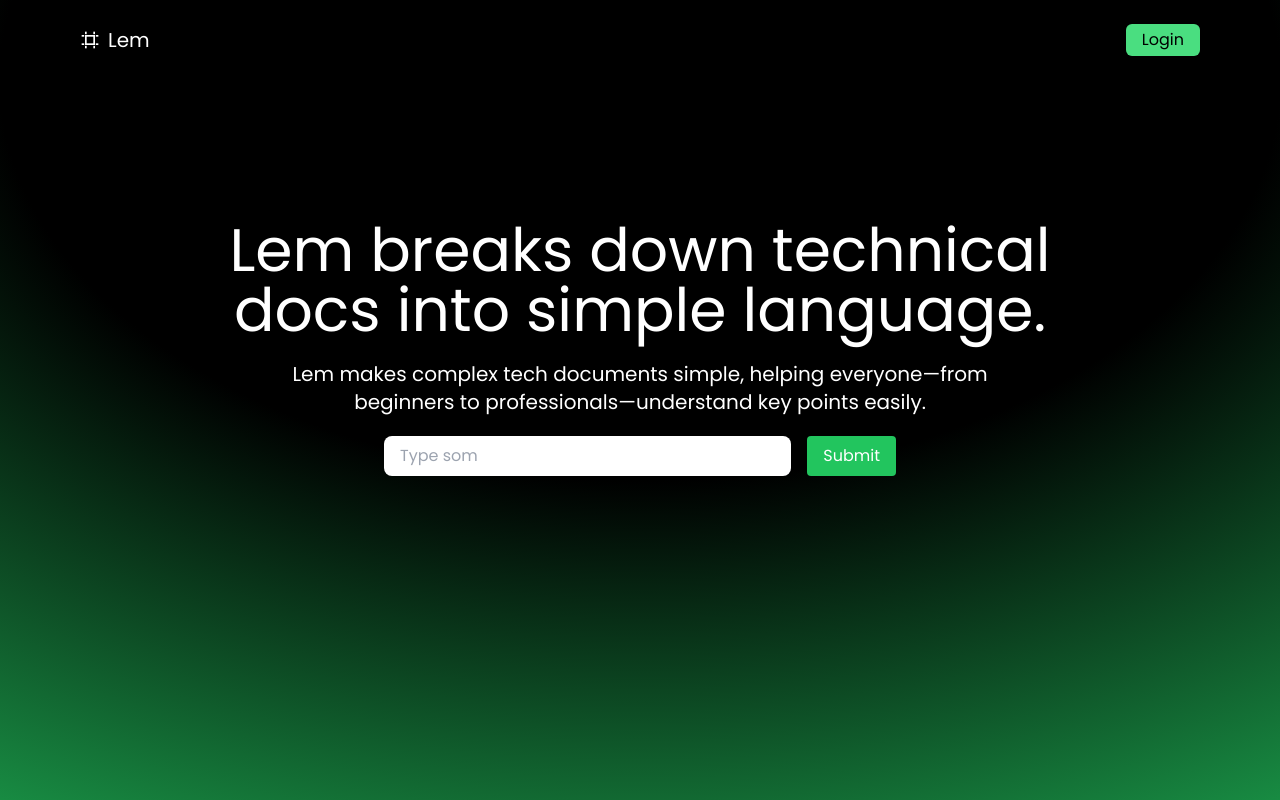
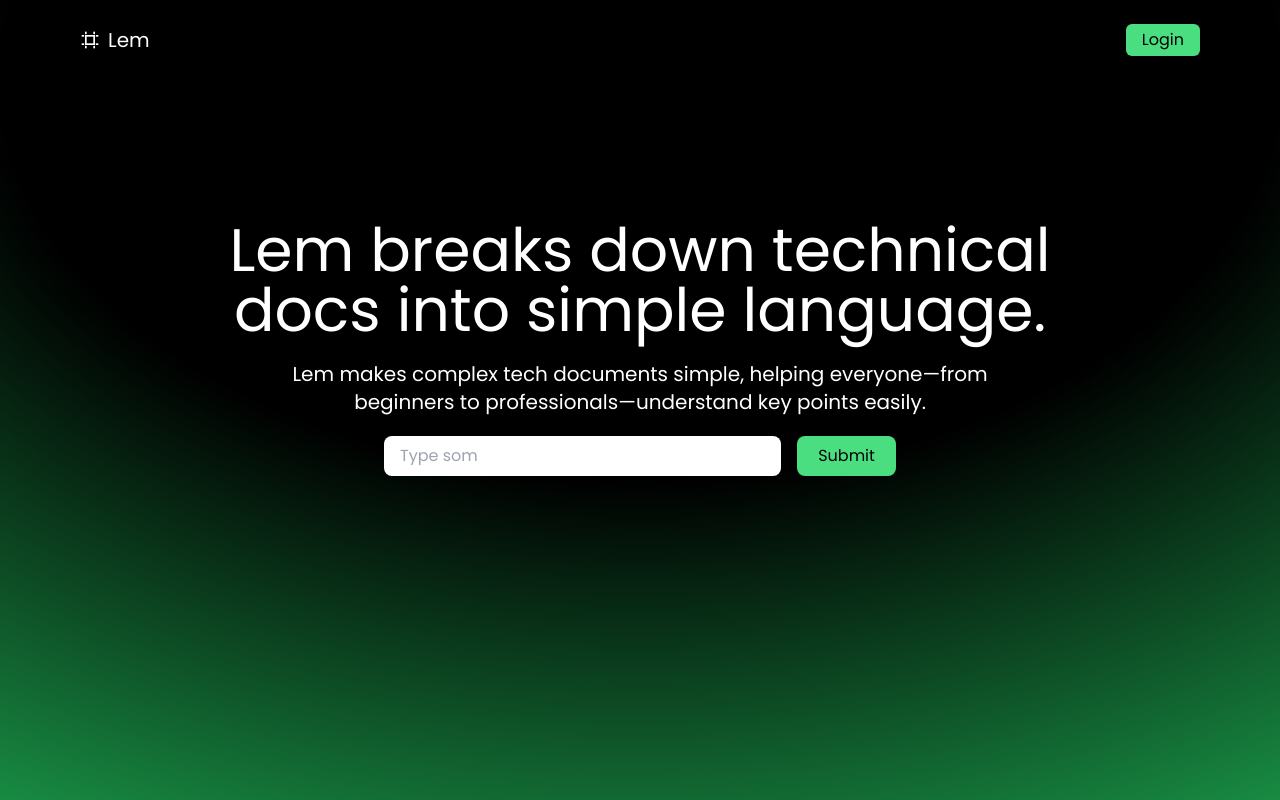
Before and after one commit to vikaspal9131/Lam, a Flask app: page / in a window 1280 px wide. Run offline with Flask 3, Linux system fonts and the light colour scheme; some libraries are stand-ins or nearby versions.

Commit message:
fix btn text

```diff
--- a/src/templates/index.html
+++ b/src/templates/index.html
@@ -51,16 +51,12 @@
         <form id="summaryForm" class="flex gap-4 items-center w-full">
           <input type="text" name="url" id="urlInput" placeholder="Enter URL" required
           class="w-full px-4 py-2 rounded-lg focus:outline-none focus:ring-2 focus:ring-green-500 text-black" />
-          <button type="submit" id="submitBtn"
-          class="bg-green-500 text-white px-4 py-2 rounded hover:bg-green-600 transition">
-          Submit
-        </button>
-
+          <button type="submit"
+            class="px-4 py-2 w-[120px] bg-green-400 text-black rounded-lg hover:bg-green-500">Submit</button>
         </form>
       </div>
 
     </div>
-
   </div>
 
 <div id="output" class="mt-[290px] text-start px-6 hidden ">
```
